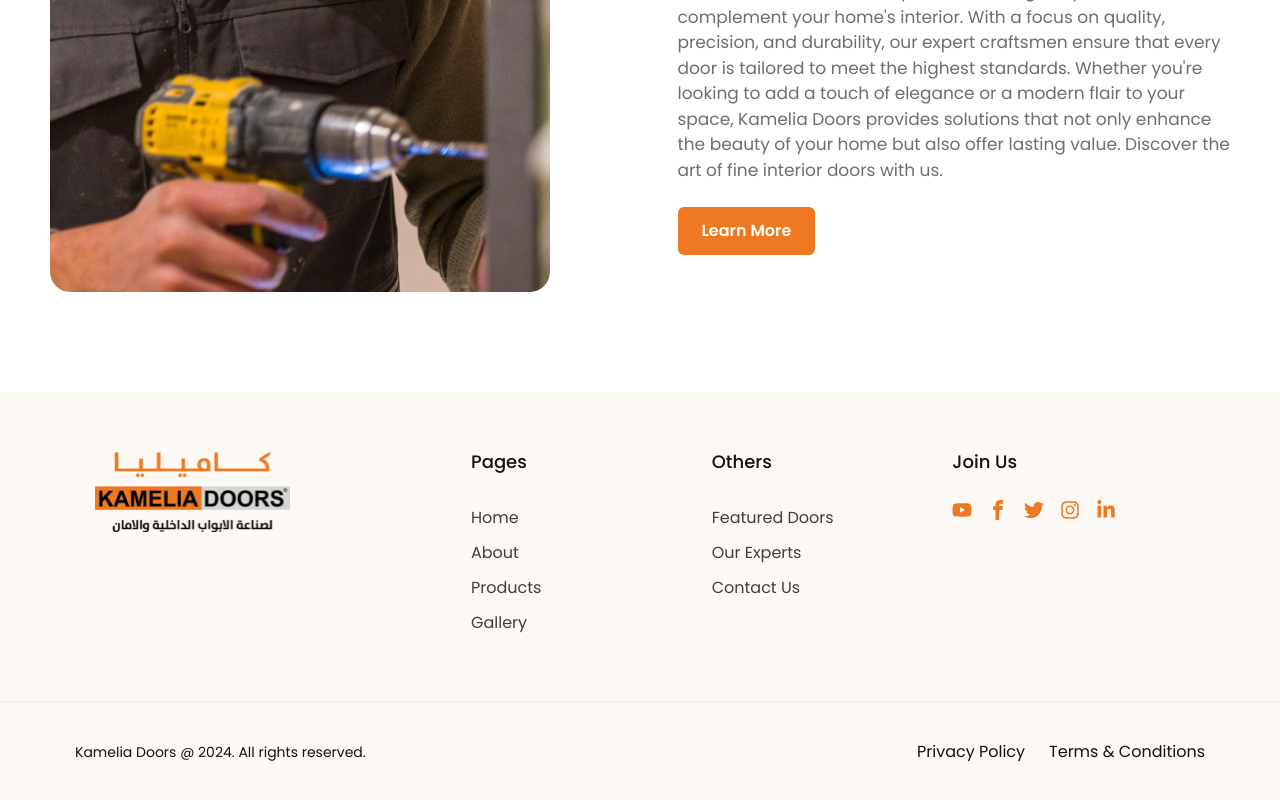
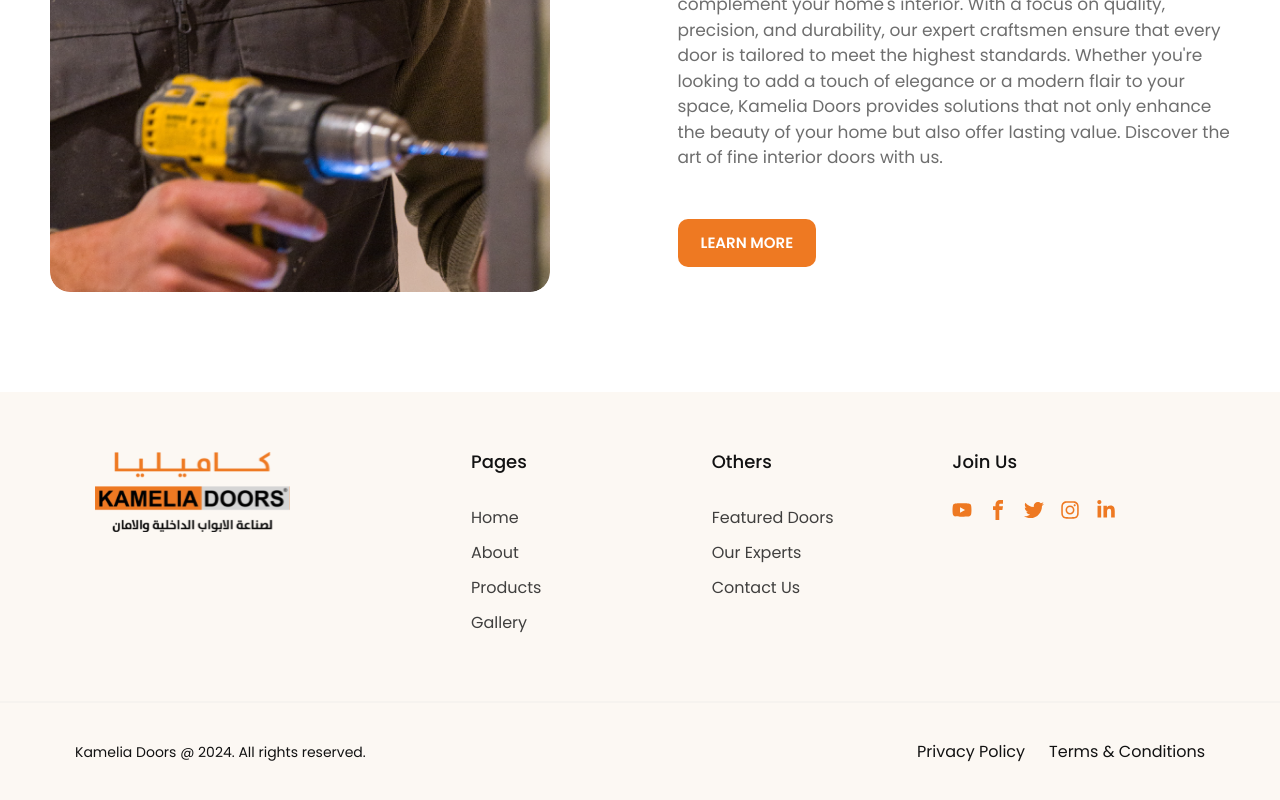
Before and after one commit to ShaYri12/kamelia-doors, a Next.js app: page / in a window 1280 px wide. Shown: the part 1612-2412 px from the top of the page. Built offline with nearby package versions, Linux system fonts and the light colour scheme.

Commit message:
some styling smoothness

```diff
--- a/app/components/Header.js
+++ b/app/components/Header.js
@@ -181,7 +181,7 @@ const Header = () => {
           </nav>
           <div className="inline-flex gap-[22px]">
             <Link href="/#contact">
-              <button className="uppercase font-[600] text-[15px] leading-[21px] text-white tracking-[10%] py-[13px] px-[23px] bg-primaryColor rounded-[10px]">
+              <button className="uppercase font-[600] text-[15px] leading-[21px] text-white tracking-[10%] py-[13px] px-[23px] bg-primaryColor rounded-[10px] hover:bg-orange-600 transition duration-300 ease-in-out">
                 Contact Us
               </button>
             </Link>
--- a/app/components/Hero.js
+++ b/app/components/Hero.js
@@ -77,10 +77,10 @@ const Hero = () => {
             tellus, luctus nec ullamcorper mattis, pulvinar dapibus leo.
           </p>
           <div className="mt-[22px] sm:mt-[65px] flex flex-wrap gap-[20px]">
-            <button className="bg-primaryColor text-white text-[10px] sm:text-[16px] lg:text-[18px] px-[9.54px] sm:px-[28.5px] py-[7.84px] sm:py-[16.5px] rounded-[10px] shadow-lg hover:bg-primaryColor transition duration-300">
+            <button className="bg-primaryColor text-white text-[10px] sm:text-[16px] lg:text-[18px] px-[9.54px] sm:px-[28.5px] py-[7.84px] sm:py-[16.5px] rounded-[10px] shadow-lg hover:bg-orange-600 transition duration-300">
               ORDER NOW
             </button>
-            <button className="sm:flex hidden bg-transparent border-4 border-primaryColor text-primaryColor text-[10px] sm:text-[16px] lg:text-[18px] px-[9.54px] sm:px-[28.5px] py-[7.84px] sm:py-[16.5px] rounded-[10px] hover:bg-primaryColor hover:text-white transition duration-300">
+            <button className="sm:flex hidden bg-transparent border-4 border-primaryColor text-primaryColor text-[10px] sm:text-[16px] lg:text-[18px] px-[9.54px] sm:px-[28.5px] py-[7.84px] sm:py-[16.5px] rounded-[10px] hover:bg-orange-600 hover:text-white transition duration-300">
               TAKE MEASUREMENTS
             </button>
           </div>
--- a/app/components/WhoWeAre.js
+++ b/app/components/WhoWeAre.js
@@ -29,7 +29,7 @@ const WhoWeAre = () => {
             home but also offer lasting value. Discover the art of fine interior
             doors with us.
           </p>
-          <button class="md:flex hidden mt-6 px-6 py-3 bg-primaryColor text-white font-semibold rounded-md hover:bg-orange-600 transition duration-300">
+          <button class="md:flex hidden mt-[48px] px-[23px] py-[13px] bg-primaryColor uppercase text-white font-[600] text-[15px] leading-[22.5px] tracking-[10%] rounded-[10px] hover:bg-orange-600 transition duration-300">
             Learn More
           </button>
         </div>
```
